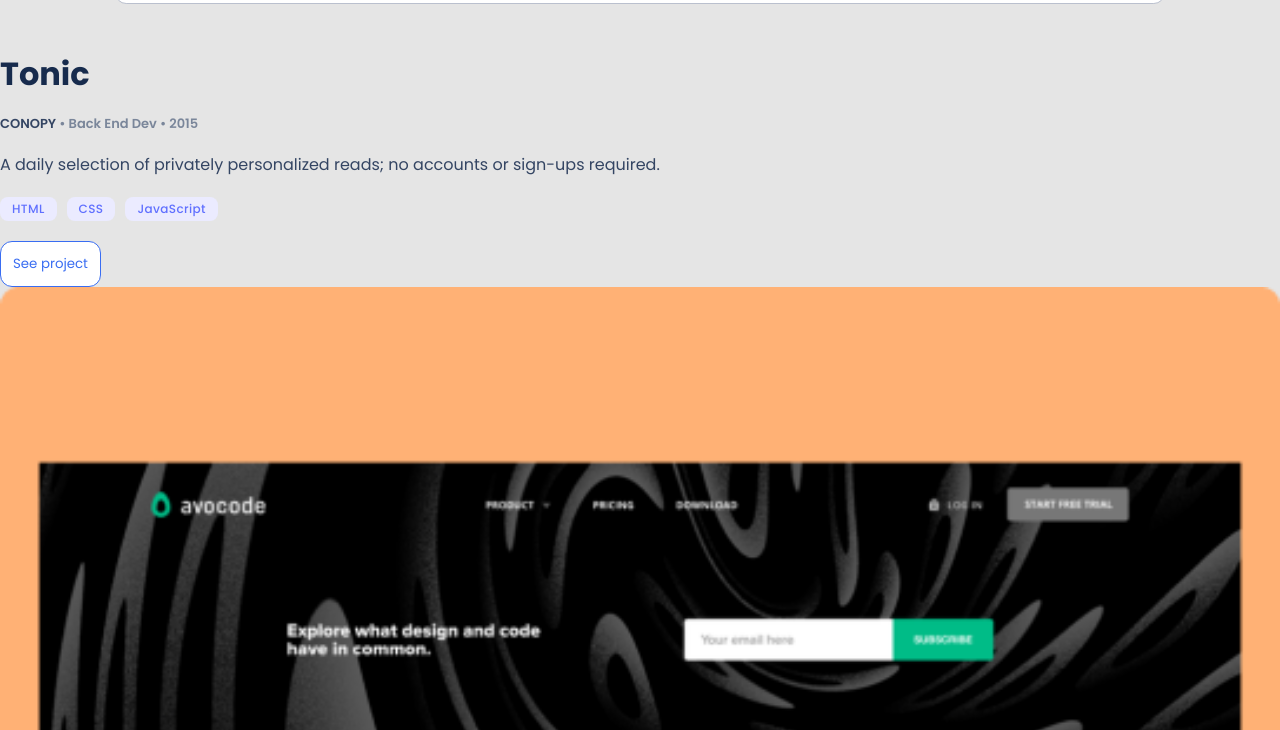
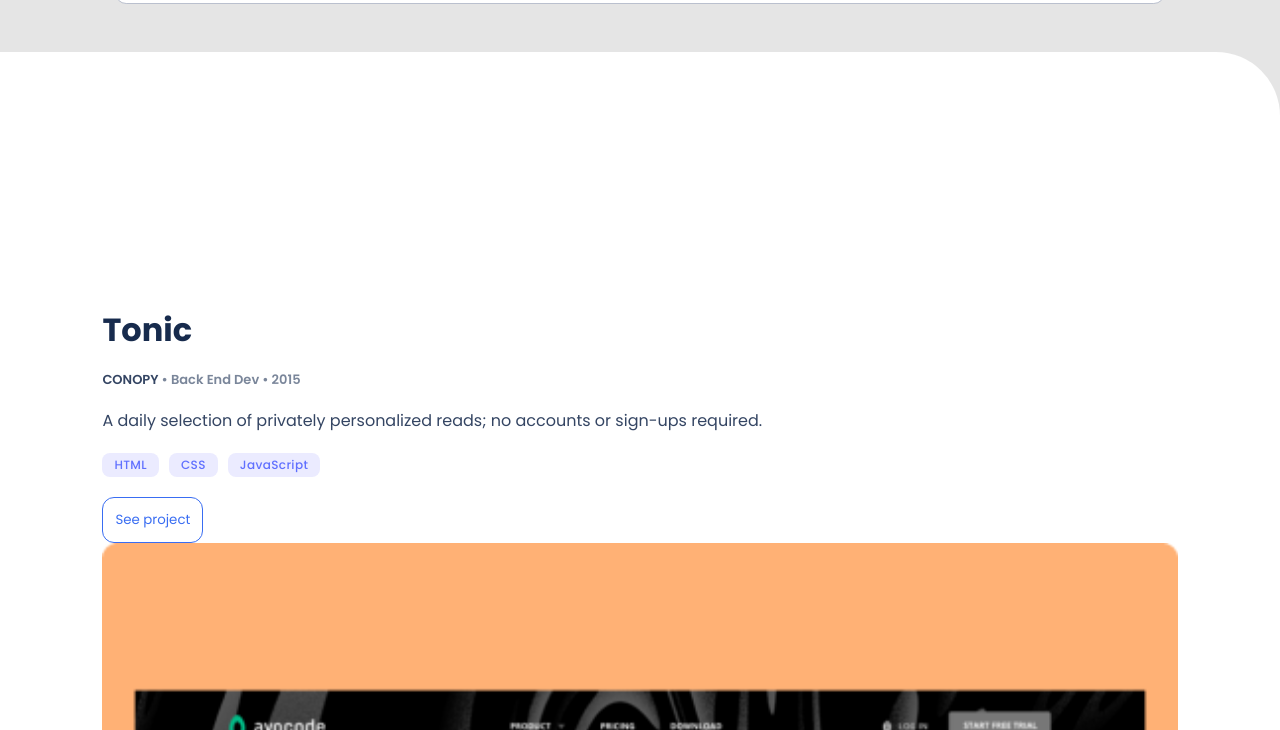
Before and after one commit to WilfriedM01/portfolio, a website: page index.html in a window 1280 px wide. Shown: the part 2130-2860 px from the top of the page. Drawn offline with Linux system fonts and the light colour scheme.

Commit message:
Add about-me card style

```diff
--- a/assets/css/style.css
+++ b/assets/css/style.css
@@ -130,6 +130,18 @@
   padding: 0.7rem;
 }
 
+.about-me-item {
+  display: flex;
+  flex-direction: column;
+  flex-basis: auto;
+  justify-content: center;
+  width: 100%;
+  margin: 0 auto;
+  margin-top: 3rem;
+  background-color: white;
+  border-top-right-radius: 4rem;
+  padding: 20% 8% 20% 8%;
+}
 .article-img {
   background-size: cover;
   width: 100%;
--- a/index.html
+++ b/index.html
@@ -138,7 +138,7 @@
       </section></a
     >
     <a href="#" class="about-me-link"
-      ><section class="about-me">
+      ><section class="article">
         <artcle class="about-me-item">
           <div class="article-content">
             <h1 class="article-title">Tonic</h1>
```
